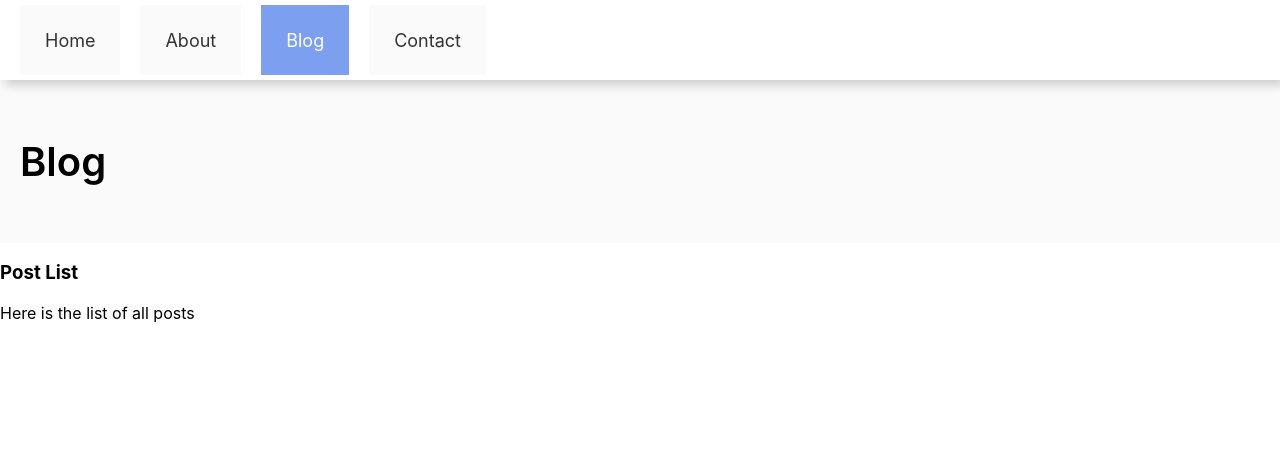
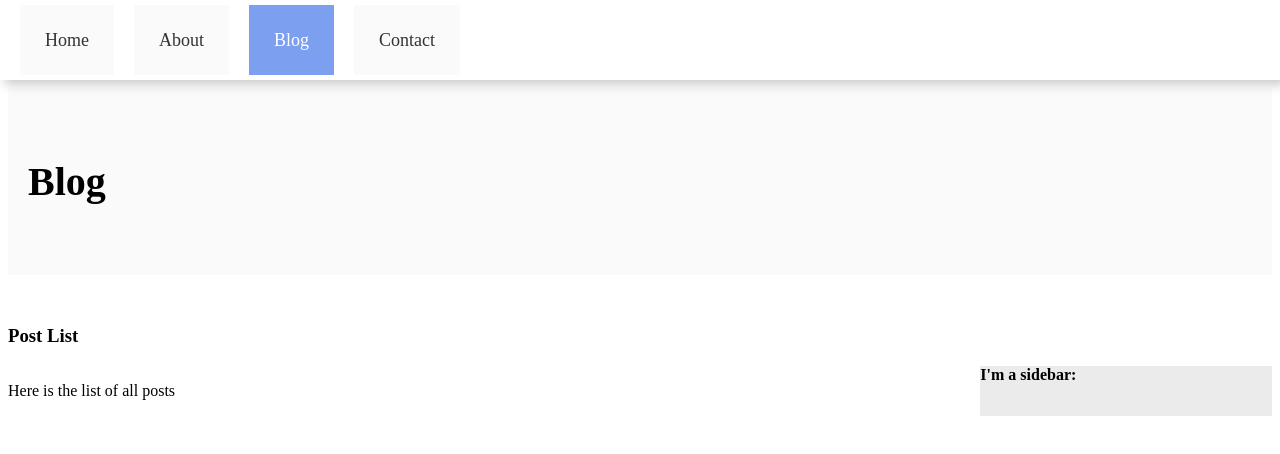
Before and after one commit to Martin-Mather/react-web-templat, a React (Create React App) app: page /blog in a window 1280 px wide. Shown: the top 454 px of the page. Built offline with nearby package versions, Linux system fonts and the light colour scheme.

Commit message:
Css structure iprovement

```diff
--- a/public/index.html
+++ b/public/index.html
@@ -26,68 +26,6 @@
     -->
     <title>React App</title>
 
-    <style>
-      body {
-
-        padding-top: 80px;
-      }
-
-      .top-nav {
-        position: fixed;
-        box-shadow: 5px 5px 10px #ccc;
-        top:0;
-        lefT:0;
-        right: 0;
-        height: 70px;
-        padding: 5px 20px;
-      }
-      .top-nav ul {
-        padding: 0;
-        margin: 0;
-        list-style: none;
-        display: flex;
-        align-items: stretch;
-        height: 100%;
-      }
-
-      .top-nav ul li {
-        margin-right: 20px;
-        height: 100%;
-
-      }
-      .top-nav ul li a{
-        height: 100%;
-        display: flex;
-        align-items: center;
-        padding: 0 25px;
-        background-color: #fafafa;
-        text-decoration: none;
-        font-size: 18px;
-        color: #333;
-        transition: background-color 0.3s, color 0.3s;
-      }
-
-      .top-nav ul li a.active {
-        background-color: #7d9fef;
-        color:#fff;
-      }
-      .top-nav ul li a:hover {
-        background-color: #c7d5f6;
-      }
-
-      .page-head {
-        padding: 30px 20px;
-        text-align: left;
-
-        background-color: #fafafa;
-      }
-
-      h1 {
-        font-size: 40px;
-        font-weight: 600;
-      }
-
-    </style>
   </head>
   <body>
     <noscript>You need to enable JavaScript to run this app.</noscript>
--- a/src/App.js
+++ b/src/App.js
@@ -7,19 +7,24 @@ import {
 } from "react-router-dom";
 
 /*
- * todo POZNIEJ - podpiac API axios - pobierajac teksty informcyjne na stony
- * todo Pozniej - podpiac api axios i zrobic Blog
+   todo: blog sidebar nawigacja zaznaczajca sie
+   todo: blog posts lists + podpiecie pod filter sidebar/categorie
+   todo: Blog dostaje suffix category name
+   todo: paginacja
+
+ * todo Pozniej - zrobic Blog lista + single na obiekcie danych.
+ * todo POZNIEJ - texty na stony  na obiekcie danych
  * todo POZNIEJ - Contact
  * todo POZNIEJ - About
  * todo Pozniej Home
+ * todo: axios
  */
 
 import Home from './home/home.js';
-import Blog from './blog/blog.js';
+import Blog from './blog/Blog.js';
 import About from './about/about.js';
 import Contact from './contact/contact.js';
-import Post from './post/post.js';
-
+import Post from './post/Post.js';
 
 
 class App extends React.Component {
@@ -29,6 +34,7 @@ class App extends React.Component {
             <Router>
                 <div>
                     <nav className={'top-nav'}>
+                        <div className={'width-holder'}>
                             <ul>
                                 <li>
                                     <NavLink exact to="/" activeClassName="active">Home</NavLink>
@@ -43,6 +49,7 @@ class App extends React.Component {
                                     <NavLink to="/contact" activeClassName="active">Contact</NavLink>
                                 </li>
                             </ul>
+                        </div>
                     </nav>
 
                     <Switch>
--- a/src/about/about.js
+++ b/src/about/about.js
@@ -6,7 +6,9 @@ function About() {
     return (
         <div>
             <header className={'page-head'}><h1>About</h1></header>
-            <p>About page content</p>
+            <div className={'width-holder'}>
+                <p>About page content</p>
+            </div>
         </div>
         );
 }
--- a/src/blog/blog.js
+++ b/src/blog/Blog.js
@@ -1,26 +1,17 @@
 import React from 'react';
+import BlogSidebar from './BlogSidebar';
+
 import {
-    BrowserRouter as Router,
-    HashRouter,
     Switch,
     Route,
-    Link,
-    NavLink,
-    Redirect,
     useRouteMatch,
     useParams
 } from "react-router-dom";
 
 function Blog() {
 
-    let { path, url } = useRouteMatch();
-    /*
-      jakies info -  pobierany z api - model page
-      tu beda posty pobierane wedlug daty + paginacja - model blog
-     * z prawej kategorie
-     * kategoria bedzie filtrowac posty
-     * bedzie tez odzielna templatka dla postu
-     */
+    let { path } = useRouteMatch();
+
     return (
         <div>
             <header className={'page-head'}><h1>Blog</h1></header>
@@ -40,21 +31,20 @@ function PostsListView() {
 
     let { category } = useParams();
 
-    //todo: sidebar dodac z nawigacja zaznaczajca sie
+    //todo: jesli taka kategoria nie istnieje - powinna byc strona 404???
 
     return (
-        <div>
+        <div className={'width-holder'}>
             <h3>Post List</h3>
-            <PostsList category={category} />
+            <div className={'two-cols-l'}>
+                <PostsList category={category} />
+                <BlogSidebar category={category} />
+            </div>
         </div>
     );
 }
 
 class PostsList extends React.Component {
-
-    //todo: jesli jest wybrana categoria filtruj posty
-    //todo: jesli nie jest wyswietl wszytskie
-    //todo: jesli taka kategoria nie istnieje - 404???
 
     constructor(props) {
         super(props);
@@ -85,5 +75,4 @@ class PostsList extends React.Component {
 }
 
 
-
 export default Blog;
--- /dev/null
+++ b/src/blog/BlogSidebar.js
@@ -0,0 +1,24 @@
+import React from 'react';
+
+class BlogSidebar extends React.Component {
+
+
+    constructor(props) {
+        super(props);
+        this.category = this.props.category;
+    }
+
+    render() {
+
+        return(
+            <aside>
+                <b>I'm a sidebar: {this.category}</b>
+            </aside>
+        );
+
+    }
+}
+
+
+
+export default BlogSidebar;
--- a/src/contact/contact.js
+++ b/src/contact/contact.js
@@ -64,8 +64,10 @@ function Contact() {
     return (
         <div>
             <header className={'page-head'}><h1>Contact</h1></header>
-            <p>Contact page content</p>
-            <List list={stories} />
+            <div className={'width-holder'}>
+                <p>Contact page content</p>
+                <List list={stories} />
+            </div>
         </div>
     );
 }
--- a/src/home/home.js
+++ b/src/home/home.js
@@ -16,7 +16,9 @@ class HomeTemplate extends React.Component {
         return (
             <div>
                 <header className={'page-head'}><h1>Home</h1></header>
+                <div className={'width-holder'}>
                 <p>Hi I'm nice fgfg and empty yet home template</p>
+                </div>
             </div>
         );
     }
--- a/src/index.css
+++ b/src/index.css
@@ -1,13 +1,82 @@
 body {
-  margin: 0;
-  font-family: -apple-system, BlinkMacSystemFont, 'Segoe UI', 'Roboto', 'Oxygen',
-    'Ubuntu', 'Cantarell', 'Fira Sans', 'Droid Sans', 'Helvetica Neue',
-    sans-serif;
-  -webkit-font-smoothing: antialiased;
-  -moz-osx-font-smoothing: grayscale;
+
+  padding-top: 80px;
+}
+.width-holder {
+  max-width: 1400px;
+  margin: auto;
 }
 
-code {
-  font-family: source-code-pro, Menlo, Monaco, Consolas, 'Courier New',
-    monospace;
+.top-nav {
+  position: fixed;
+  box-shadow: 5px 5px 10px #ccc;
+  top:0;
+  lefT:0;
+  right: 0;
+  height: 70px;
+  padding: 5px 20px;
 }
+.top-nav >div {
+  height: 100%;
+}
+.top-nav ul {
+  padding: 0;
+  margin: 0;
+  list-style: none;
+  display: flex;
+  align-items: stretch;
+  height: 100%;
+}
+
+.top-nav ul li {
+  margin-right: 20px;
+  height: 100%;
+
+}
+.top-nav ul li a{
+  height: 100%;
+  display: flex;
+  align-items: center;
+  padding: 0 25px;
+  background-color: #fafafa;
+  text-decoration: none;
+  font-size: 18px;
+  color: #333;
+  transition: background-color 0.3s, color 0.3s;
+}
+
+.top-nav ul li a.active {
+  background-color: #7d9fef;
+  color:#fff;
+}
+.top-nav ul li a:hover {
+  background-color: #c7d5f6;
+}
+
+.page-head {
+  padding: 30px 20px;
+  text-align: left;
+  margin-bottom: 50px;
+  background-color: #fafafa;
+}
+
+.page-head h1 {
+  max-width: 1400px;
+  margin: 40px  auto;
+}
+
+h1 {
+  font-size: 40px;
+  font-weight: 600;
+}
+
+.two-cols-l {
+  display: flex;
+}
+.two-cols-l > div {
+  width: 100%;
+}
+.two-cols-l aside {
+  width: 30%;
+  background-color: #ebebeb;
+}
--- a/src/post/post.js
+++ b/src/post/Post.js
@@ -1,13 +1,7 @@
 import React from 'react';
+import BlogSidebar from '../blog/BlogSidebar';
+
 import {
-    BrowserRouter as Router,
-    HashRouter,
-    Switch,
-    Route,
-    Link,
-    NavLink,
-    Redirect,
-    useRouteMatch,
     useParams
 } from "react-router-dom";
 
@@ -16,14 +10,16 @@ function Post() {
 
     let {category, slug} = useParams();
 
-    //todo: sidebar dodac z nawigacja zaznaczajca sie
-    //todo: strona 404 gdy nie ma postu?
-
     return (
 
         <div>
             <header className={'page-head'}><h1>Post Title</h1></header>
-            <PostSingle category={category} slug={slug} />
+            <div className={'width-holder'}>
+                <div className={'two-cols-l '}>
+                    <PostSingle category={category} slug={slug} />
+                    <BlogSidebar category={category} />
+                </div>
+            </div>
         </div>
     );
 
```
Also changed, not shown: src/App.css (deleted, +0 -38 lines), 1 other file (tests, documents, lock files or other folders). Lines whose indentation alone changed are shown as unchanged.
